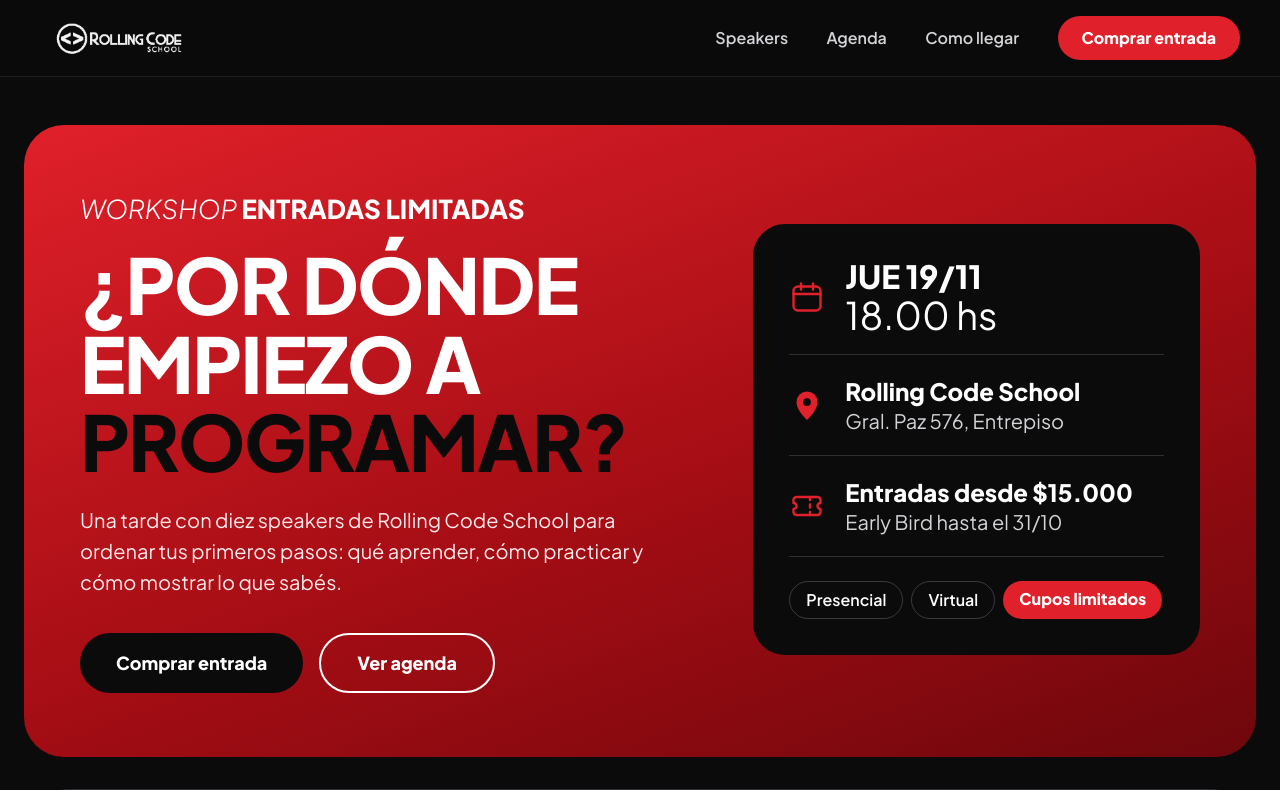
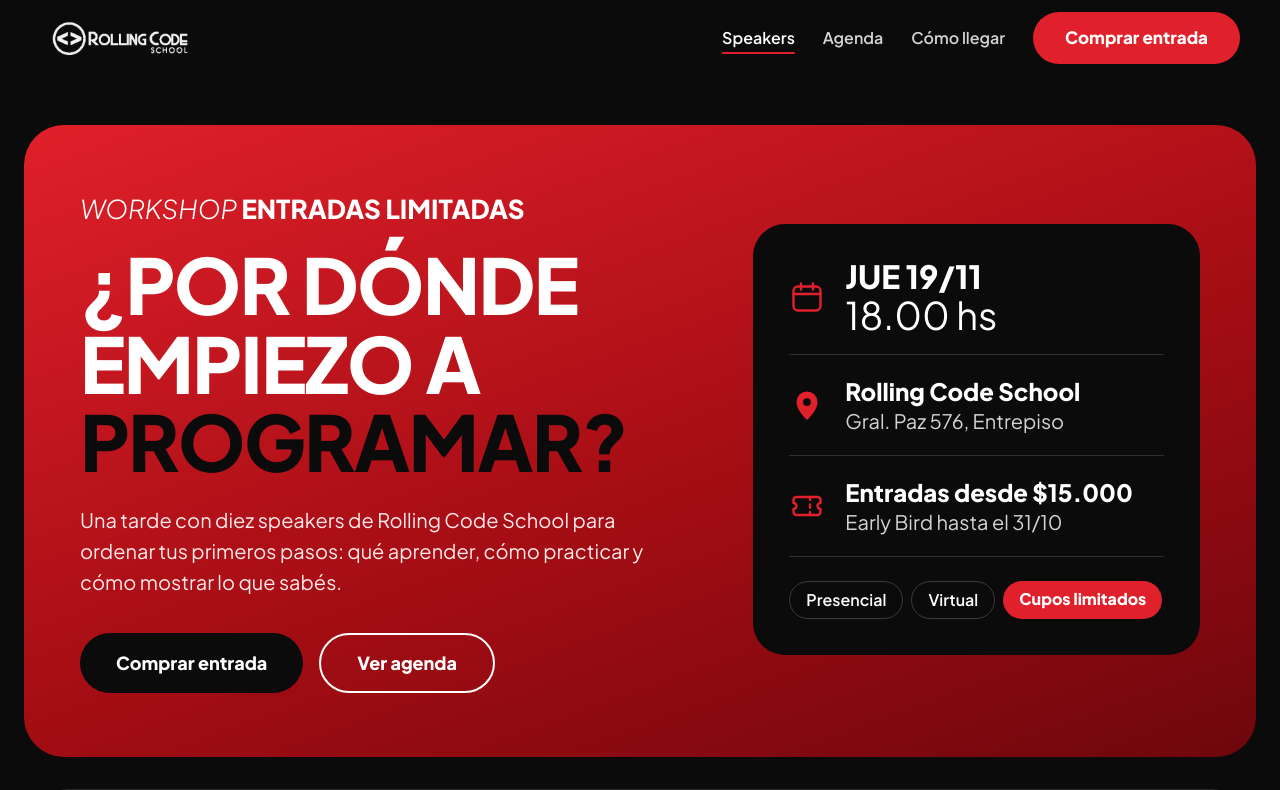
Before and after one commit to lioneldebortoli/WorkShopRC, a React (Vite) app: page / in a window 1280 px wide. Shown: the top 790 px of the page. Built offline with nearby package versions, Linux system fonts and the light colour scheme.

Commit message:
feat: rediseña navbar y footer, y corrige scroll horizontal en celular

```diff
--- a/src/components/HeroPublicidad.jsx
+++ b/src/components/HeroPublicidad.jsx
@@ -11,7 +11,7 @@
 
 export const HeroPublicidad = () => {
   return (
-    <section id="inicio" className="mt-12 px-6">
+    <section id="inicio" className="mt-12 overflow-x-clip px-6">
       <div className="miContenedor mx-auto max-w-[1312px] rounded-[40px] px-6 py-12 text-(--rc-white) lg:px-14 lg:py-16">
         <div className="grid items-center gap-12 lg:grid-cols-[7fr_5fr]">
           <Reveal desde="izquierda">
--- a/src/components/Navbar.jsx
+++ b/src/components/Navbar.jsx
@@ -1,65 +1,188 @@
 import { useEffect, useState } from "react";
 import logo from "../assets/logo/logo-rolling-blanco.png";
 
-const NAV_LINKS = [
-  { label: "Speakers", href: "/#speakers" },
-  { label: "Agenda", href: "/#agenda" },
-  { label: "Como llegar", href: "/#como-llegar" },
+const LINKS = [
+  { id: "speakers", texto: "Speakers" },
+  { id: "agenda", texto: "Agenda" },
+  { id: "como-llegar", texto: "Cómo llegar" },
 ];
 
-const BUY_LINK = { label: "Comprar entrada", href: "/#comprar" };
+const EASE = "ease-[cubic-bezier(0.22,0.8,0.3,1)]";
+
+const BOTON_ROJO =
+  "inline-flex items-center justify-center rounded-full bg-(--rc-red) font-extrabold transition duration-300 hover:-translate-y-0.5 hover:bg-[#ff2d3a] hover:shadow-[0_12px_30px_rgba(224,32,42,0.45)] active:scale-[0.98]";
 
 export default function Navbar() {
-  const [scrolled, setScrolled] = useState(false);
-  const [menuOpen, setMenuOpen] = useState(false);
+  const [conScroll, setConScroll] = useState(() => window.scrollY > 8);
+  const [menuAbierto, setMenuAbierto] = useState(false);
+  const [activa, setActiva] = useState(null);
 
   useEffect(() => {
-    const handleScroll = () => setScrolled(window.scrollY > 10);
-    handleScroll();
-    window.addEventListener("scroll", handleScroll, { passive: true });
-    return () => window.removeEventListener("scroll", handleScroll);
+    const actualizar = () => setConScroll(window.scrollY > 8);
+    window.addEventListener("scroll", actualizar, { passive: true });
+    return () => window.removeEventListener("scroll", actualizar);
   }, []);
 
-  const closeMenu = () => setMenuOpen(false);
+  useEffect(() => {
+    const secciones = LINKS.map(({ id }) => document.getElementById(id)).filter(Boolean);
+    if (!secciones.length) return;
+
+    const observer = new IntersectionObserver(
+      (entradas) => {
+        entradas.forEach((entrada) => {
+          if (entrada.isIntersecting) setActiva(entrada.target.id);
+        });
+      },
+      { rootMargin: "-45% 0px -50% 0px" }
+    );
+    secciones.forEach((seccion) => observer.observe(seccion));
+    return () => observer.disconnect();
+  }, []);
+
+  useEffect(() => {
+    if (!menuAbierto) return;
+    document.body.style.overflow = "hidden";
+    const cerrarConEscape = (e) => {
+      if (e.key === "Escape") setMenuAbierto(false);
+    };
+    window.addEventListener("keydown", cerrarConEscape);
+    return () => {
+      document.body.style.overflow = "";
+      window.removeEventListener("keydown", cerrarConEscape);
+    };
+  }, [menuAbierto]);
+
+  const irA = (evento, id) => {
+    setMenuAbierto(false);
+    const destino = document.getElementById(id);
+    if (!destino) return;
+    evento.preventDefault();
+    document.body.style.overflow = "";
+    destino.scrollIntoView({ behavior: "smooth" });
+  };
 
   return (
-    <header className={`navbar ${scrolled ? "navbar--scrolled" : ""}`}>
-      <nav className="navbar__container" aria-label="Navegación principal">
-        <a href="/#inicio" className="navbar__logo" onClick={closeMenu}>
-          <img
-            src={logo}
-            alt="Rolling Code School"
-            className="navbar__logo-img"
-          />
+    <header
+      className={`sticky top-0 z-50 border-b bg-[rgba(11,11,12,0.96)] transition-[box-shadow,border-color] duration-300 lg:bg-[rgba(11,11,12,0.82)] lg:backdrop-blur-md ${
+        conScroll
+          ? "border-(--rc-border) shadow-[0_10px_30px_rgba(0,0,0,0.45)]"
+          : "border-transparent"
+      }`}
+    >
+      <nav
+        aria-label="Principal"
+        className="mx-auto flex max-w-[1248px] items-center justify-between gap-4 px-6 py-3"
+      >
+        <a href="/#inicio" onClick={(e) => irA(e, "inicio")}>
+          <img src={logo} alt="Rolling Code School" className="h-11 w-auto lg:h-13" />
         </a>
 
-        <button
-          type="button"
-          className={`navbar__toggle ${menuOpen ? "is-open" : ""}`}
-          aria-label={menuOpen ? "Cerrar menú" : "Abrir menú"}
-          aria-expanded={menuOpen}
-          aria-controls="navbar-menu"
-          onClick={() => setMenuOpen((prev) => !prev)}
-        ></button>
-
-        <ul
-          id="navbar-menu"
-          className={`navbar__menu ${menuOpen ? "navbar__menu--open" : ""}`}
-        >
-          {NAV_LINKS.map(({ label, href }) => (
-            <li key={href}>
-              <a href={href} className="navbar__link" onClick={closeMenu}>
-                {label}
+        <ul className="hidden items-center gap-7 lg:flex">
+          {LINKS.map(({ id, texto }) => (
+            <li key={id}>
+              <a
+                href={`/#${id}`}
+                onClick={(e) => irA(e, id)}
+                aria-current={activa === id ? "true" : undefined}
+                className={`relative flex min-h-11 items-center font-semibold transition-colors duration-300 after:absolute after:inset-x-0 after:bottom-1.5 after:h-0.5 after:origin-left after:rounded-full after:bg-(--rc-red) after:transition-transform after:duration-350 after:ease-[cubic-bezier(0.22,0.8,0.3,1)] hover:text-(--rc-white) hover:after:scale-x-100 ${
+                  activa === id
+                    ? "text-(--rc-white) after:scale-x-100"
+                    : "text-(--rc-text-soft) after:scale-x-0"
+                }`}
+              >
+                {texto}
               </a>
             </li>
           ))}
           <li>
-            <a href={BUY_LINK.href} className="navbar__cta" onClick={closeMenu}>
-              {BUY_LINK.label}
+            <a
+              href="/#entradas"
+              onClick={(e) => irA(e, "entradas")}
+              className={`${BOTON_ROJO} min-h-[52px] px-8 text-[17px]`}
+            >
+              Comprar entrada
             </a>
           </li>
         </ul>
+
+        <div className="flex items-center gap-2 lg:hidden">
+          <a
+            href="/#entradas"
+            onClick={(e) => irA(e, "entradas")}
+            className={`${BOTON_ROJO} min-h-11 px-5 text-base`}
+          >
+            Comprar
+          </a>
+          <button
+            type="button"
+            aria-label={menuAbierto ? "Cerrar menú" : "Abrir menú"}
+            aria-expanded={menuAbierto}
+            aria-controls="menu-movil"
+            onClick={() => setMenuAbierto((abierto) => !abierto)}
+            className="relative z-[60] h-11 w-11 cursor-pointer rounded-md border border-(--rc-border)"
+          >
+            <span
+              className={`absolute left-3 h-0.5 w-[18px] bg-(--rc-white) transition duration-160 ${
+                menuAbierto ? "top-[21px] rotate-45 shadow-none" : "top-4 shadow-[0_6px_0_var(--rc-white)]"
+              }`}
+            />
+            <span
+              className={`absolute left-3 h-0.5 w-[18px] bg-(--rc-white) transition duration-160 ${
+                menuAbierto ? "top-[21px] -rotate-45" : "top-7"
+              }`}
+            />
+          </button>
+        </div>
       </nav>
+
+      <div
+        aria-hidden="true"
+        onClick={() => setMenuAbierto(false)}
+        className={`fixed inset-0 z-40 bg-black transition-opacity duration-300 lg:hidden ${
+          menuAbierto ? "opacity-45" : "pointer-events-none opacity-0"
+        }`}
+      />
+
+      <div
+        id="menu-movil"
+        inert={!menuAbierto}
+        className={`fixed inset-y-0 right-0 z-50 w-[min(84vw,340px)] border-l border-(--rc-border) bg-[rgba(11,11,12,0.72)] backdrop-blur-xl transition-transform duration-450 ${EASE} lg:hidden ${
+          menuAbierto ? "translate-x-0" : "translate-x-full"
+        }`}
+      >
+        <ul className="flex h-full flex-col px-6 pt-24 pb-8">
+          {[...LINKS, { id: "entradas", texto: "Comprar entrada", boton: true }].map(
+            ({ id, texto, boton }, i) => (
+              <li
+                key={id}
+                style={{ transitionDelay: menuAbierto ? `${i * 60}ms` : "0ms" }}
+                className={`transition duration-400 ${EASE} ${boton ? "pt-6" : ""} ${
+                  menuAbierto ? "translate-x-0 opacity-100" : "translate-x-5 opacity-0"
+                }`}
+              >
+                {boton ? (
+                  <a
+                    href={`/#${id}`}
+                    onClick={(e) => irA(e, id)}
+                    className={`${BOTON_ROJO} min-h-[52px] w-full text-[17px]`}
+                  >
+                    {texto}
+                  </a>
+                ) : (
+                  <a
+                    href={`/#${id}`}
+                    onClick={(e) => irA(e, id)}
+                    aria-current={activa === id ? "true" : undefined}
+                    className="flex min-h-14 items-center border-b border-(--rc-border) py-3.5 text-2xl font-extrabold"
+                  >
+                    {texto}
+                  </a>
+                )}
+              </li>
+            )
+          )}
+        </ul>
+      </div>
     </header>
   );
 }
--- a/src/components/UbicacionEvento.jsx
+++ b/src/components/UbicacionEvento.jsx
@@ -11,7 +11,7 @@
 
 export const UbicacionEvento = () => {
   return (
-    <section id="como-llegar" className="mx-auto mt-24 max-w-[1248px] px-6 text-(--rc-white)">
+    <section id="como-llegar" className="mx-auto mt-24 max-w-[1248px] overflow-x-clip px-6 text-(--rc-white)">
       <div className="grid items-center gap-10 lg:grid-cols-[5fr_7fr] lg:gap-12">
         <Reveal desde="izquierda">
           <p className="text-base font-extrabold uppercase tracking-[3px] text-(--rc-red)">
--- a/src/index.css
+++ b/src/index.css
@@ -1,3 +1,4 @@
+@import "tailwindcss";
 @import "tailwindcss";
 
 @theme {
@@ -37,6 +38,17 @@
   --bs-body-font-family: 'Plus Jakarta Sans', system-ui, sans-serif;
 }
 
+html {
+  scroll-behavior: smooth;
+  scroll-padding-top: 92px;
+}
+
+@media (prefers-reduced-motion: reduce) {
+  html {
+    scroll-behavior: auto;
+  }
+}
+
 body {
   font-family: var(--font-sans);
   color: var(--bs-body-color);
@@ -47,169 +59,3 @@
 .miContenedor {
   background: var(--rc-gradient);
 }
-
-.navbar {
-  position: sticky;
-  top: 0;
-  z-index: 1000;
-  width: 100%;
-  background: rgba(11, 11, 12, 0.94);
-  border-bottom: 1px solid var(--rc-menu-line);
-  transition: border-color 180ms ease, box-shadow 180ms ease;
-}
-
-.navbar--scrolled {
-  border-bottom-color: var(--rc-border);
-  box-shadow: 0 8px 24px rgba(0, 0, 0, 0.24);
-}
-
-.navbar__container {
-  display: flex;
-  align-items: center;
-  justify-content: space-between;
-  width: min(100% - 48px, 1200px);
-  min-height: 76px;
-  margin-inline: auto;
-}
-
-.navbar__logo {
-  display: inline-flex;
-  align-items: center;
-  flex-shrink: 0;
-}
-
-.navbar__logo-img {
-  display: block;
-  width: 156px;
-  max-height: 48px;
-  object-fit: contain;
-}
-
-.navbar__menu {
-  display: flex;
-  align-items: center;
-  gap: clamp(20px, 3vw, 40px);
-  margin: 0;
-  padding: 0;
-  list-style: none;
-}
-
-.navbar__link,
-.navbar__cta {
-  font: inherit;
-  font-size: 16px;
-  font-weight: 600;
-  text-decoration: none;
-  transition: color 160ms ease, background-color 160ms ease;
-}
-
-.navbar__link {
-  color: var(--rc-text-soft);
-}
-
-.navbar__link:hover {
-  color: var(--rc-white);
-}
-
-.navbar__cta {
-  display: inline-flex;
-  align-items: center;
-  justify-content: center;
-  min-height: 44px;
-  padding: 0 24px;
-  font-weight: 800;
-  color: var(--rc-white);
-  background: var(--rc-red);
-  border-radius: 999px;
-}
-
-.navbar__cta:hover {
-  background: var(--rc-red-dark);
-}
-
-.navbar__toggle {
-  display: none;
-}
-
-@media (max-width: 720px) {
-  .navbar__container {
-    min-height: 68px;
-  }
-
-  .navbar__logo-img {
-    width: 136px;
-  }
-
-  .navbar__toggle {
-    position: relative;
-    z-index: 1;
-    display: block;
-    width: 44px;
-    height: 44px;
-    padding: 0;
-    color: inherit;
-    background: transparent;
-    border: 1px solid var(--rc-border);
-    border-radius: 6px;
-    cursor: pointer;
-  }
-
-  .navbar__toggle::before,
-  .navbar__toggle::after {
-    position: absolute;
-    left: 12px;
-    width: 18px;
-    height: 2px;
-    content: "";
-    background: var(--rc-white);
-    transition: transform 160ms ease, box-shadow 160ms ease;
-  }
-
-  .navbar__toggle::before {
-    top: 16px;
-    box-shadow: 0 6px 0 var(--rc-white);
-  }
-
-  .navbar__toggle::after {
-    top: 28px;
-  }
-
-  .navbar__toggle.is-open::before {
-    top: 21px;
-    transform: rotate(45deg);
-    box-shadow: none;
-  }
-
-  .navbar__toggle.is-open::after {
-    top: 21px;
-    transform: rotate(-45deg);
-  }
-
-  .navbar__menu {
-    position: absolute;
-    top: 100%;
-    right: 0;
-    left: 0;
-    display: none;
-    align-items: stretch;
-    gap: 0;
-    padding: 8px 24px 20px;
-    background: var(--rc-black);
-    border-bottom: 1px solid var(--rc-border);
-  }
-
-  .navbar__menu--open {
-    display: flex;
-    flex-direction: column;
-  }
-
-  .navbar__menu li {
-    padding: 12px 0;
-  }
-
-  .navbar__link,
-  .navbar__cta {
-    display: flex;
-    width: 100%;
-  }
-}
```
Also changed, not shown: src/components/Footer.jsx (+19 -33 lines).
